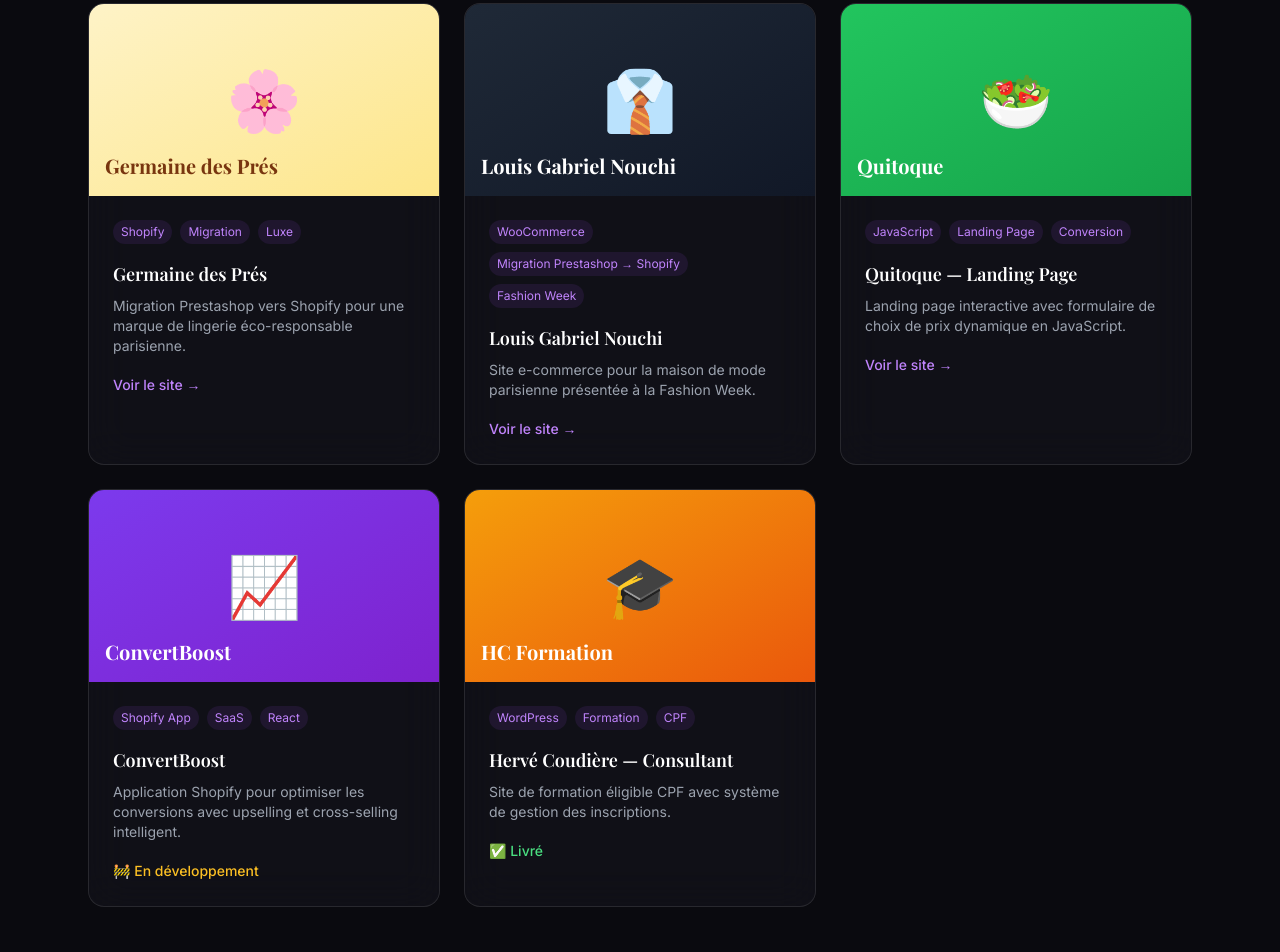
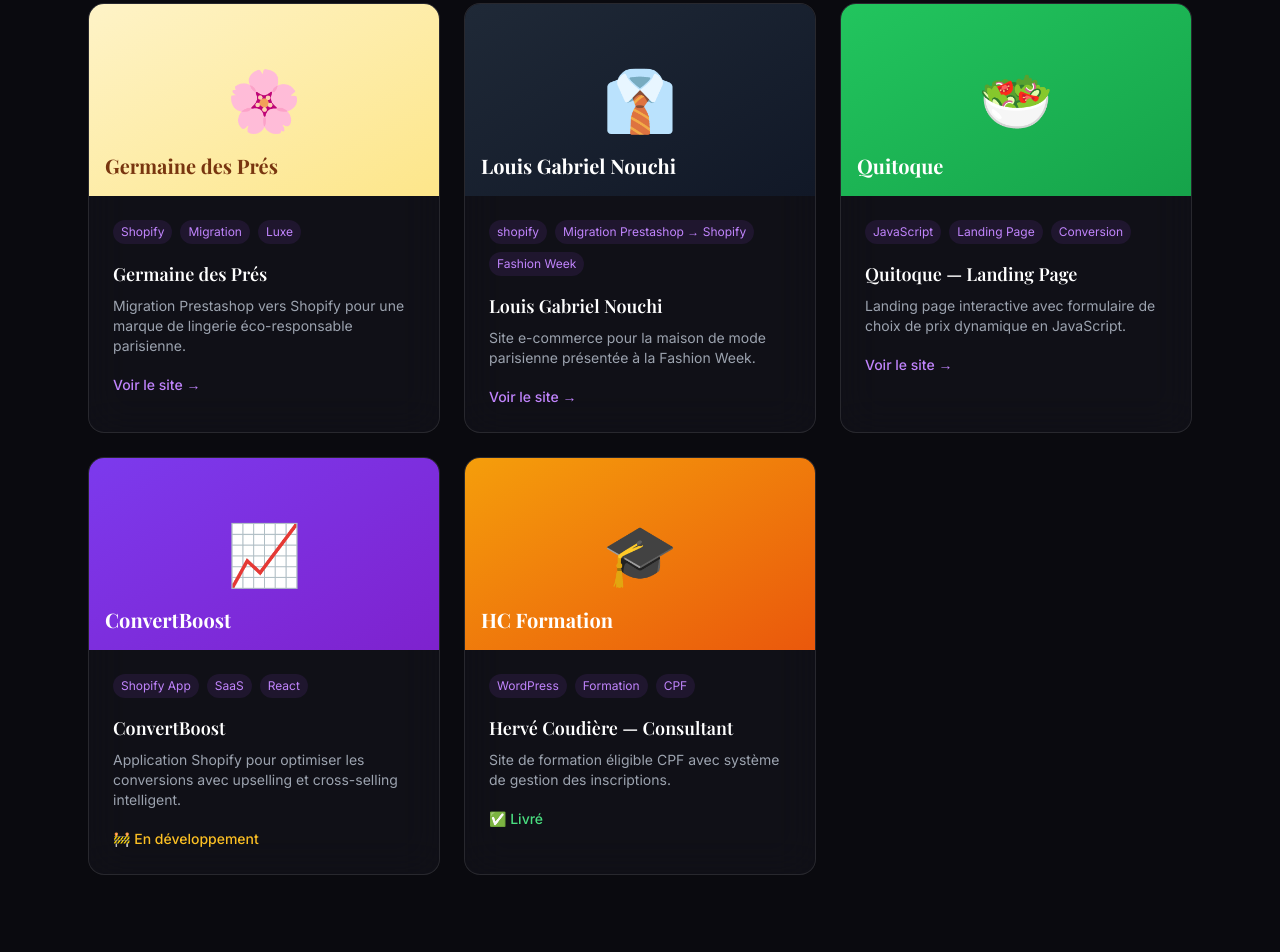
Before and after one commit to celineharbane/portfolio-celine, a website: page projets.html in a window 1280 px wide. Shown: the part 885-1837 px from the top of the page. Drawn offline with nearby package versions, Linux system fonts and the light colour scheme.

Commit message:
Update projets.html

```diff
--- a/projets.html
+++ b/projets.html
@@ -138,7 +138,7 @@
           </div>
           <div class="p-6">
             <div class="flex flex-wrap gap-2 mb-4">
-              <span class="px-2 py-1 bg-purple-500/10 rounded-full text-purple-400 text-xs">WooCommerce</span>
+              <span class="px-2 py-1 bg-purple-500/10 rounded-full text-purple-400 text-xs">shopify</span>
               <span class="px-2 py-1 bg-purple-500/10 rounded-full text-purple-400 text-xs">Migration Prestashop → Shopify</span>
               <span class="px-2 py-1 bg-purple-500/10 rounded-full text-purple-400 text-xs">Fashion Week</span>
             </div>
```
